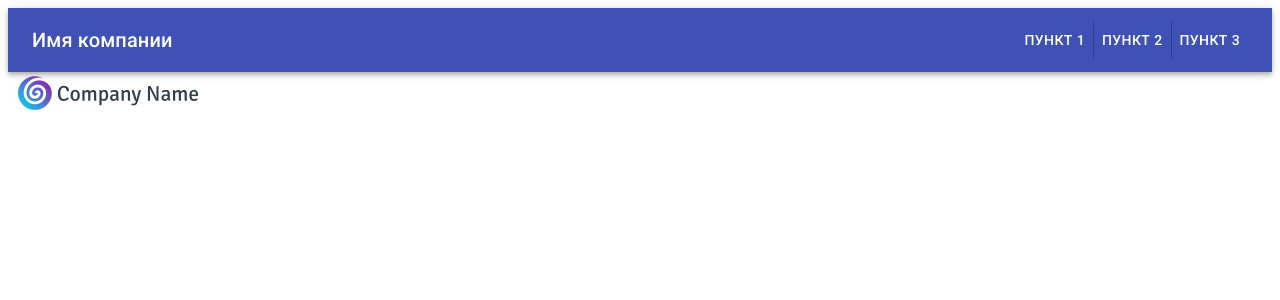
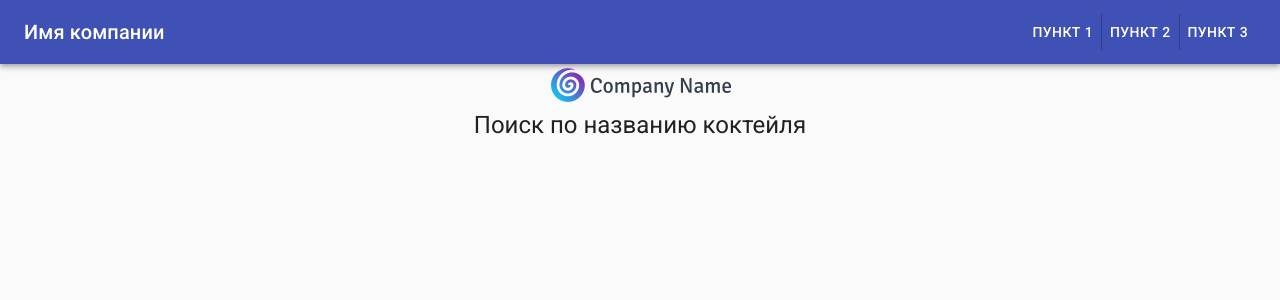
Before and after one commit to Aleksey-36/edim, a React (Create React App) app: page / in a window 1280 px wide. Shown: the top 300 px of the page. Built offline with nearby package versions, Linux system fonts and the light colour scheme.

Commit message:
feat(app-logo): add logo and title
issue: qqq-0001

```diff
--- a/src/App.tsx
+++ b/src/App.tsx
@@ -1,9 +1,12 @@
+import CssBaseline from "@material-ui/core/CssBaseline";
+
 import Header from "./components/Header";
 import Routes from "./pages";
 
 function App() {
   return (
     <>
+      <CssBaseline />
       <Header />
       <Routes />
     </>
--- a/src/components/Header/Header.tsx
+++ b/src/components/Header/Header.tsx
@@ -10,9 +10,6 @@ import Sidebar from "../Sidebar";
 
 const useStyles = makeStyles((theme: Theme) =>
   createStyles({
-    root: {
-      flexGrow: 1,
-    },
     menuButton: {
       marginLeft: theme.spacing(2),
     },
@@ -26,7 +23,6 @@ const Header = () => {
   const classes = useStyles();
 
   return (
-    <div className={classes.root}>
     <AppBar position="static">
       <Toolbar>
         <Typography variant="h6" className={classes.title}>
@@ -48,7 +44,6 @@ const Header = () => {
         </Hidden>
       </Toolbar>
     </AppBar>
-    </div>
   );
 };
 
--- a/src/pages/Home.tsx
+++ b/src/pages/Home.tsx
@@ -1,10 +1,21 @@
+import Container from "@material-ui/core/Container";
+import Typography from "@material-ui/core/Typography";
+import Box from "@material-ui/core/Box";
+
 import logo from "../images/logo.png";
 
 const Home = () => {
   return (
-    <div>
-      <img src={logo} className="App-logo" alt="logo" />
-    </div>
+    <main>
+      <Container maxWidth="sm">
+        <Box textAlign="center">
+          <img src={logo} className="App-logo" alt="logo" />
+          <Typography component="h1" variant="h5">
+            Поиск по названию коктейля
+          </Typography>
+        </Box>
+      </Container>
+    </main>
   );
 };
 
```
Lines whose indentation alone changed are shown as unchanged.
